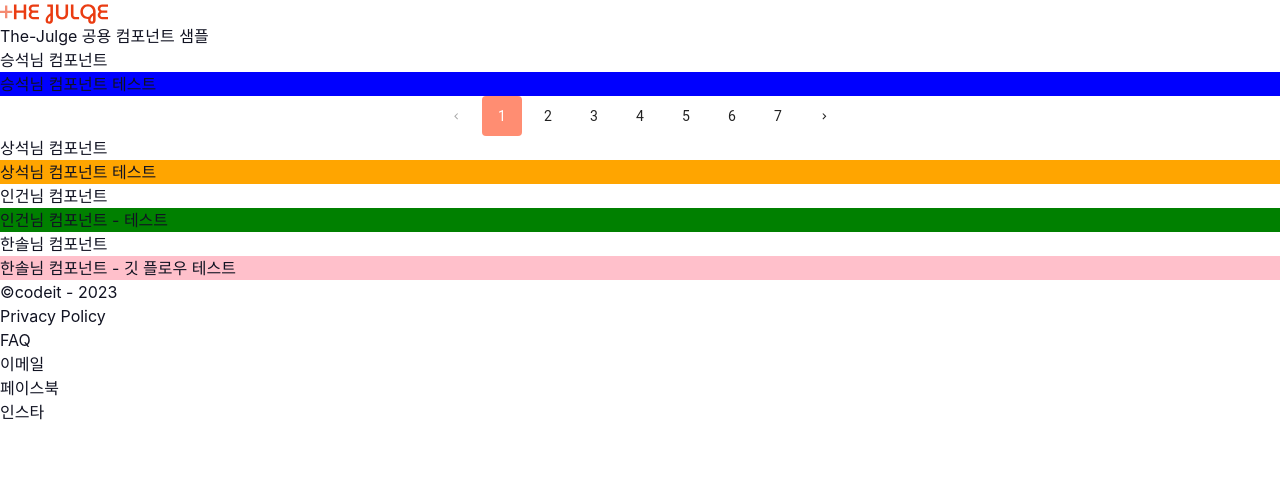
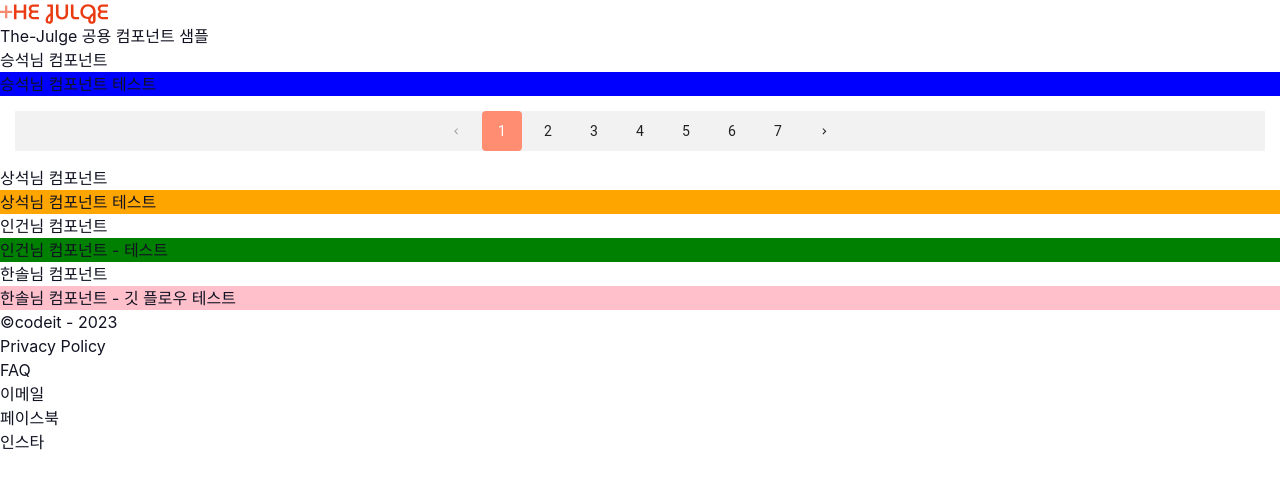
Before and after one commit to codeit-sprint12-part3/the-julge, a Next.js app: page /sample in a window 1280 px wide. Shown: the top 488 px of the page. Built offline with nearby package versions, Linux system fonts and the light colour scheme; a web font is replaced by a local one.

Commit message:
feat: mui theme

```diff
--- a/src/components/ui/CustomPagination.module.css
+++ b/src/components/ui/CustomPagination.module.css
@@ -1,8 +1,3 @@
-.pagination {
-  display: flex;
-  justify-content: center;
-  align-items: center;
-}
 .pagination > ul {
   display: flex;
   align-items: center;
--- a/src/components/ui/CustomPagination.tsx
+++ b/src/components/ui/CustomPagination.tsx
@@ -1,8 +1,10 @@
-import { Pagination, PaginationItem } from "@mui/material";
+import { Pagination, PaginationItem, ThemeProvider } from "@mui/material";
 import styles from "./CustomPagination.module.css";
+import SeungTheme from "@/theme/SeungTheme";
 
 const CustomPagination = () => {
   return (
+    <ThemeProvider theme={SeungTheme}>
       <Pagination
         count={7}
         className={styles.pagination}
@@ -10,6 +12,7 @@ const CustomPagination = () => {
           <PaginationItem {...item} id={`${item.selected ? styles.activePage : ""}`} />
         )}
       />
+    </ThemeProvider>
   );
 };
 
--- /dev/null
+++ b/src/theme/SeungTheme.ts
@@ -0,0 +1,19 @@
+import { createTheme } from "@mui/material/styles";
+
+const SeungTheme = createTheme({
+  components: {
+    MuiPagination: {
+      styleOverrides: {
+        root: {
+          display: "flex",
+          justifyContent: "center",
+          alignItems: "center",
+          backgroundColor: "#f2f2f2",
+          margin: "15px",
+        },
+      },
+    },
+  },
+});
+
+export default SeungTheme;
```
Also changed, not shown: src/theme/GeonTheme.ts (added, +7 -0 lines), src/theme/SangTheme.ts (added, +7 -0 lines), src/theme/SolTheme.ts (added, +7 -0 lines). Lines whose indentation alone changed are shown as unchanged.
